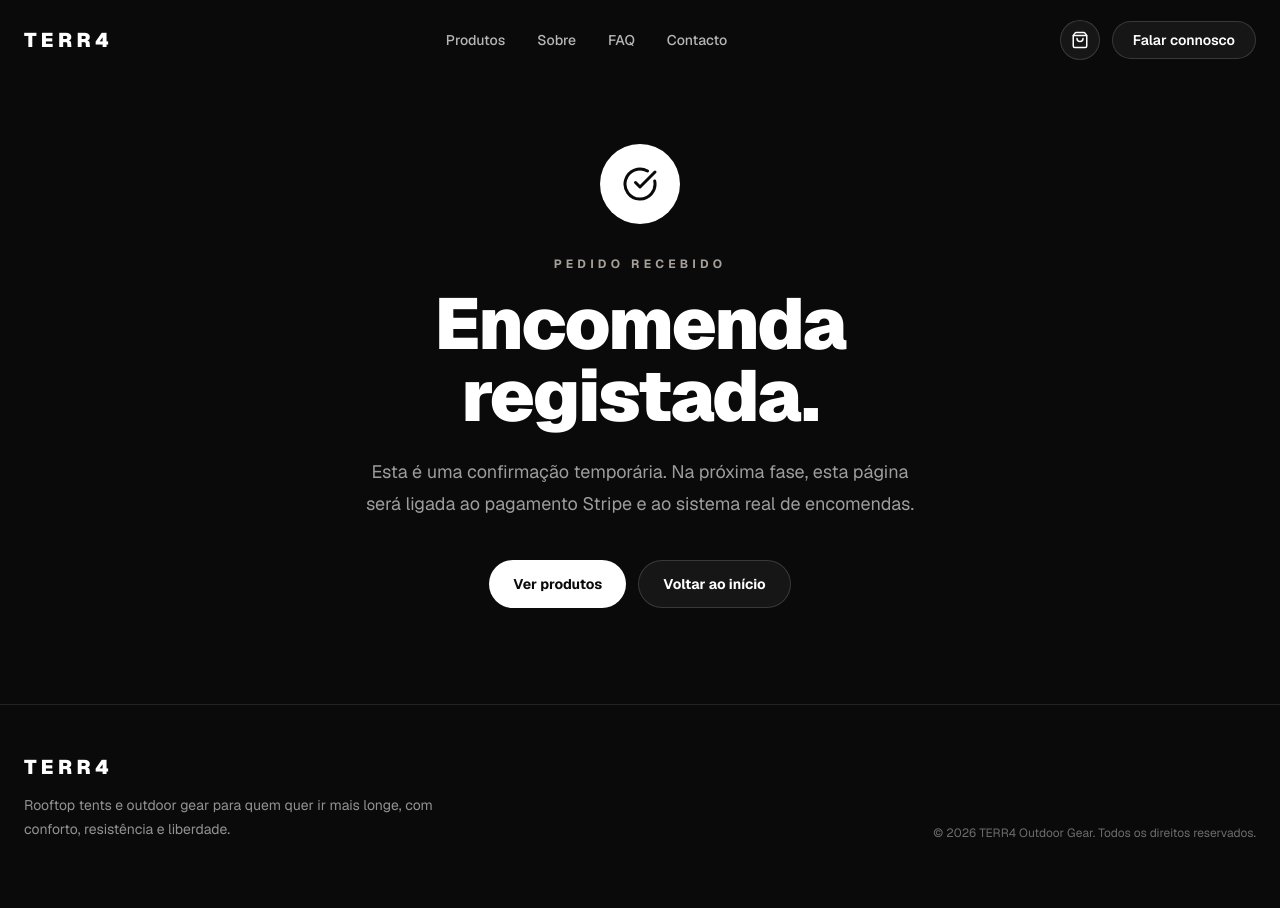
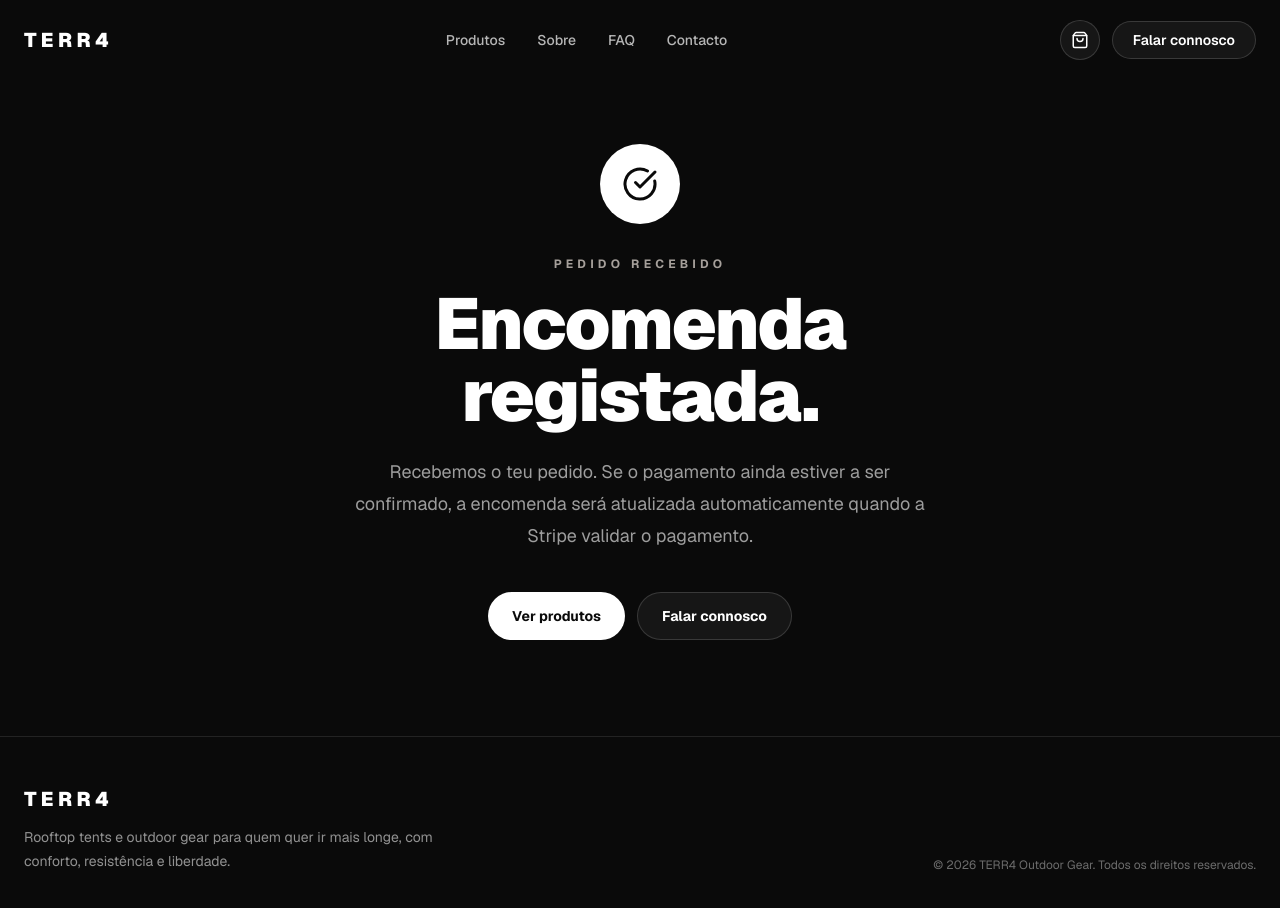
Before and after one commit to pedrofsimoes7/TERR4, a Next.js app: page /order-confirmation in a window 1280 px wide. Shown: the top 908 px of the page. Built offline with nearby package versions, Linux system fonts and the light colour scheme.

Commit message:
Improve order confirmation page

```diff
--- a/src/app/order-confirmation/page.tsx
+++ b/src/app/order-confirmation/page.tsx
@@ -1,7 +1,19 @@
 import Link from "next/link";
 import { CheckCircle } from "lucide-react";
 
-export default function OrderConfirmationPage() {
+type PageProps = {
+  searchParams: Promise<{
+    payment_intent?: string;
+    redirect_status?: string;
+  }>;
+};
+
+export default async function OrderConfirmationPage({
+  searchParams,
+}: PageProps) {
+  const params = await searchParams;
+  const isPaid = params.redirect_status === "succeeded";
+
   return (
     <main className="bg-neutral-950 px-6 pb-24 pt-36 text-white">
       <section className="mx-auto max-w-3xl text-center">
@@ -10,17 +22,24 @@ export default function OrderConfirmationPage() {
         </div>
 
         <p className="mt-8 text-xs font-bold uppercase tracking-[0.35em] text-stone-400">
-          Pedido recebido
+          {isPaid ? "Pagamento recebido" : "Pedido recebido"}
         </p>
 
         <h1 className="mt-4 text-5xl font-black tracking-tight md:text-7xl">
-          Encomenda registada.
+          {isPaid ? "Encomenda confirmada." : "Encomenda registada."}
         </h1>
 
         <p className="mx-auto mt-6 max-w-xl text-lg leading-8 text-white/60">
-          Esta é uma confirmação temporária. Na próxima fase, esta página será
-          ligada ao pagamento Stripe e ao sistema real de encomendas.
+          {isPaid
+            ? "Obrigado pela tua compra. O pagamento foi processado com sucesso e a equipa TERR4 vai preparar a tua encomenda."
+            : "Recebemos o teu pedido. Se o pagamento ainda estiver a ser confirmado, a encomenda será atualizada automaticamente quando a Stripe validar o pagamento."}
         </p>
+
+        {params.payment_intent && (
+          <p className="mx-auto mt-5 max-w-xl rounded-full border border-white/10 bg-white/[0.04] px-5 py-3 text-xs text-white/40">
+            Referência Stripe: {params.payment_intent.slice(0, 18)}...
+          </p>
+        )}
 
         <div className="mt-10 flex flex-col justify-center gap-3 sm:flex-row">
           <Link
@@ -31,10 +50,10 @@ export default function OrderConfirmationPage() {
           </Link>
 
           <Link
-            href="/"
+            href="/contact"
             className="inline-flex h-12 items-center justify-center rounded-full border border-white/15 bg-white/5 px-6 text-sm font-bold text-white transition hover:bg-white hover:text-neutral-950"
           >
-            Voltar ao início
+            Falar connosco
           </Link>
         </div>
       </section>
```
